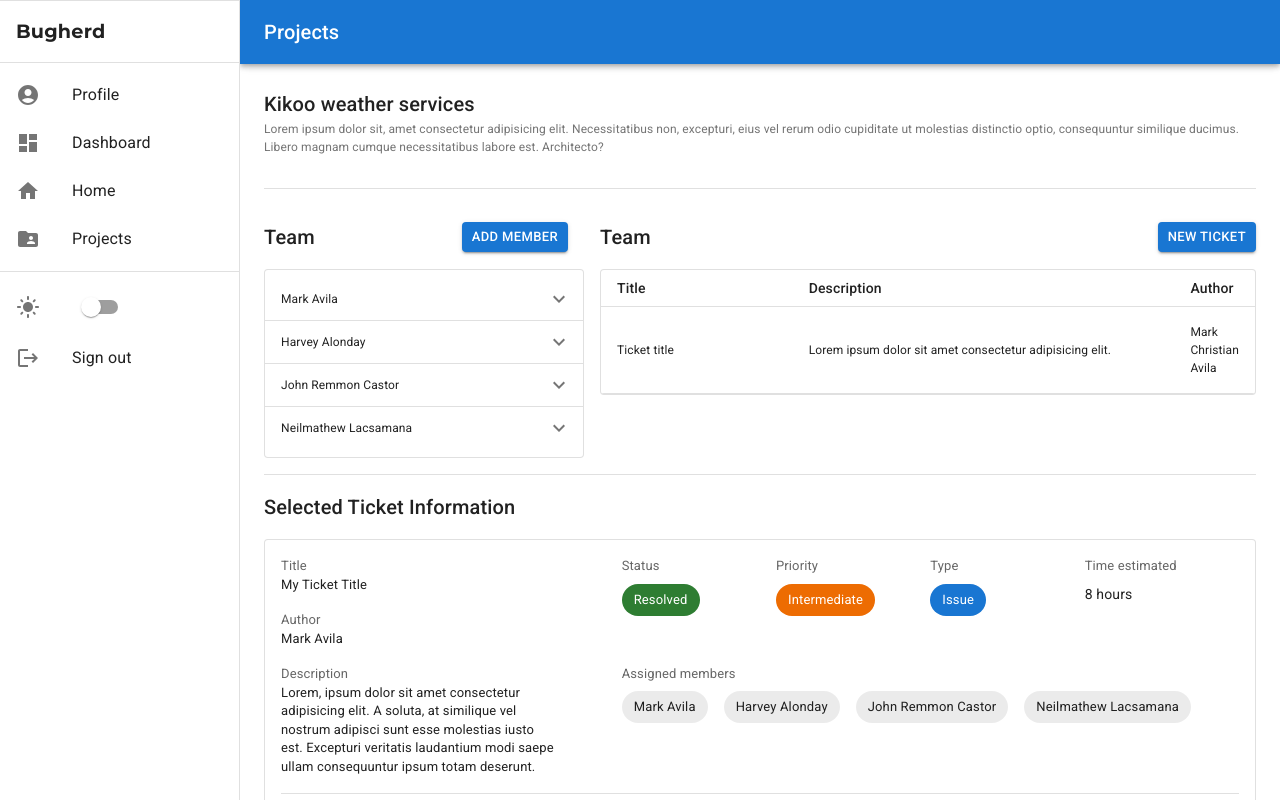
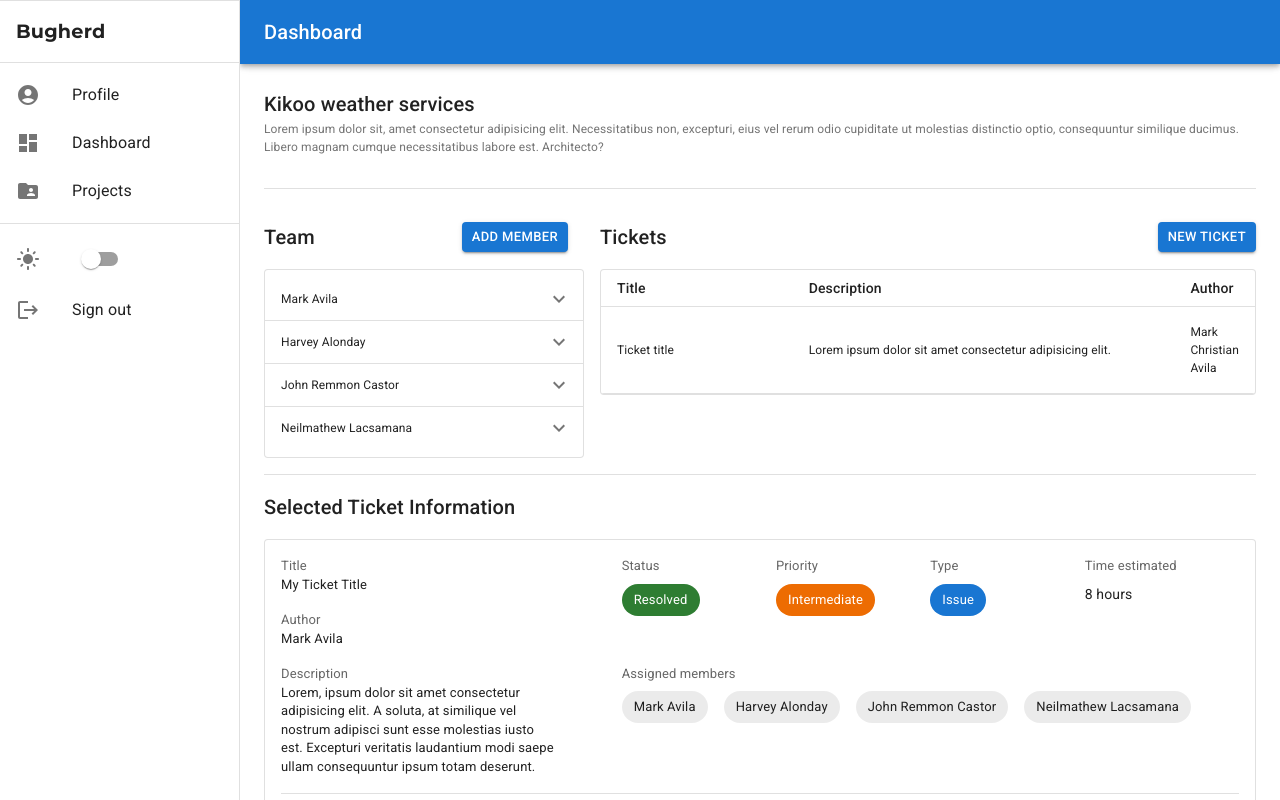
Before and after one commit to Mark-Avila/bugherd_frontend, a React (Vite) app: page /projects in a window 1280 px wide. Shown: the top 800 px of the page. Built offline with nearby package versions, Linux system fonts and the light colour scheme.

Commit message:
refactor: seperated nav/drawer component to toplevel

```diff
--- a/src/App.tsx
+++ b/src/App.tsx
@@ -1,8 +1,18 @@
 import { Route, Routes } from "react-router-dom";
 import { Dashboard, Landing, Projects } from "./screens";
-import { createTheme } from "@mui/material";
+import {
+  AppBar,
+  Box,
+  CssBaseline,
+  IconButton,
+  Toolbar,
+  Typography,
+  createTheme,
+} from "@mui/material";
 import { useState, useMemo, createContext } from "react";
 import { ThemeProvider } from "@emotion/react";
+import { Menu } from "@mui/icons-material";
+import { PageDrawer } from "./components";
 
 interface IColorModeContext {
   mode: "light" | "dark";
@@ -14,7 +24,10 @@ export const ColorModeContext = createContext<IColorModeContext>({
   toggle: { toggleColorMode: () => {} },
 });
 
+const DRAWER_WIDTH = 240;
+
 function App() {
+  const [mobileOpen, setMobileOpen] = useState(false);
   const [mode, setMode] = useState<"light" | "dark">("light");
   const colorMode = useMemo(
     () => ({
@@ -35,6 +48,8 @@ function App() {
     [mode]
   );
 
+  const handleDrawerToggle = () => setMobileOpen((prev) => !prev);
+
   const ColorMode: IColorModeContext = {
     mode: mode,
     toggle: colorMode,
@@ -43,11 +58,47 @@ function App() {
   return (
     <ColorModeContext.Provider value={ColorMode}>
       <ThemeProvider theme={theme}>
-        <Routes>
-          <Route path="/" element={<Landing />} />
-          <Route path="/dashboard" element={<Dashboard />} />
-          <Route path="/projects" element={<Projects />} />
-        </Routes>
+        <Box sx={{ display: "flex", width: "100%" }}>
+          <CssBaseline />
+          <AppBar
+            position="fixed"
+            sx={{
+              width: { lg: `calc(100% - ${DRAWER_WIDTH}px)` },
+              ml: { lg: `${DRAWER_WIDTH}px` },
+            }}
+          >
+            <Toolbar>
+              <IconButton
+                color="inherit"
+                aria-label="open drawer"
+                edge="start"
+                onClick={handleDrawerToggle}
+                sx={{ mr: 2, display: { lg: "none" } }}
+              >
+                <Menu />
+              </IconButton>
+              <Typography variant="h6" noWrap component="div">
+                Dashboard
+              </Typography>
+            </Toolbar>
+          </AppBar>
+          <Box
+            component="nav"
+            sx={{ width: { lg: DRAWER_WIDTH }, flexShrink: { sm: 0 } }}
+            aria-label="navigation-bar"
+          >
+            <PageDrawer
+              onClose={handleDrawerToggle}
+              open={mobileOpen}
+              width={DRAWER_WIDTH}
+            />
+          </Box>
+          <Routes>
+            <Route path="/" element={<Landing />} />
+            <Route path="/dashboard" element={<Dashboard />} />
+            <Route path="/projects" element={<Projects />} />
+          </Routes>
+        </Box>
       </ThemeProvider>
     </ColorModeContext.Provider>
   );
--- a/src/components/stateless/PageDrawer.tsx
+++ b/src/components/stateless/PageDrawer.tsx
@@ -5,7 +5,6 @@ import {
   DarkMode,
   Dashboard,
   FolderShared,
-  Home,
   LightMode,
   Logout,
 } from "@mui/icons-material";
@@ -22,6 +21,7 @@ import {
 } from "@mui/material";
 import { useContext } from "react";
 import { ColorModeContext } from "../../App";
+import { useNavigate } from "react-router-dom";
 
 interface IDrawerItem {
   text: string;
@@ -100,23 +100,21 @@ interface Props {
 }
 
 function PageDrawer({ open, onClose, width }: Props) {
-  const handleOnItemClick = () => {};
+  const navigate = useNavigate();
+  const handleOnItemClick = (to: string) => {
+    navigate(to);
+  };
 
   const NavItems: IDrawerItem[] = [
     {
       text: "Dashboard",
       icon: <Dashboard />,
-      onClick: handleOnItemClick,
-    },
-    {
-      text: "Home",
-      icon: <Home />,
-      onClick: handleOnItemClick,
+      onClick: () => handleOnItemClick("/dashboard"),
     },
     {
       text: "Projects",
       icon: <FolderShared />,
-      onClick: handleOnItemClick,
+      onClick: () => handleOnItemClick("/projects"),
     },
   ];
 
--- a/src/screens/Dashboard.tsx
+++ b/src/screens/Dashboard.tsx
@@ -1,59 +1,11 @@
-import * as React from "react";
 import "chart.js/auto";
-import {
-  AppBar,
-  Box,
-  CssBaseline,
-  IconButton,
-  Toolbar,
-  Typography,
-  Grid,
-} from "@mui/material";
-import MenuIcon from "@mui/icons-material/Menu";
-import { DataCard, DataTable, PageDrawer } from "../components";
+import { Box, Toolbar, Grid } from "@mui/material";
+import { DataCard, DataTable } from "../components";
 
 const DRAWER_WIDTH = 240;
 
 export default function Dashboard() {
-  const [mobileOpen, setMobileOpen] = React.useState(false);
-  const handleDrawerToggle = () => setMobileOpen((prev) => !prev);
-
   return (
-    <Box sx={{ display: "flex", width: "100%" }}>
-      <CssBaseline />
-      <AppBar
-        position="fixed"
-        sx={{
-          width: { lg: `calc(100% - ${DRAWER_WIDTH}px)` },
-          ml: { lg: `${DRAWER_WIDTH}px` },
-        }}
-      >
-        <Toolbar>
-          <IconButton
-            color="inherit"
-            aria-label="open drawer"
-            edge="start"
-            onClick={handleDrawerToggle}
-            sx={{ mr: 2, display: { lg: "none" } }}
-          >
-            <MenuIcon />
-          </IconButton>
-          <Typography variant="h6" noWrap component="div">
-            Dashboard
-          </Typography>
-        </Toolbar>
-      </AppBar>
-      <Box
-        component="nav"
-        sx={{ width: { lg: DRAWER_WIDTH }, flexShrink: { sm: 0 } }}
-        aria-label="navigation-bar"
-      >
-        <PageDrawer
-          onClose={handleDrawerToggle}
-          open={mobileOpen}
-          width={DRAWER_WIDTH}
-        />
-      </Box>
     <Box
       component="main"
       sx={{
@@ -110,6 +62,5 @@ export default function Dashboard() {
         <DataTable />
       </Box>
     </Box>
-    </Box>
   );
 }
--- a/src/screens/Projects.tsx
+++ b/src/screens/Projects.tsx
@@ -1,65 +1,16 @@
-import { Menu } from "@mui/icons-material";
+import { Box, Button, Divider, Grid, Toolbar } from "@mui/material";
 import {
-  AppBar,
-  Box,
-  Button,
-  CssBaseline,
-  Divider,
-  Grid,
-  IconButton,
-  Toolbar,
-  Typography,
-} from "@mui/material";
-import {
-  PageDrawer,
   ProjectHeader,
   ProjectTeamList,
   ProjectTicketInfo,
   ProjectTicketList,
 } from "../components";
-import { useState } from "react";
 import PageSection from "../components/stateless/PageSection";
 
 const DRAWER_WIDTH = 240;
 
 function Projects() {
-  const [mobileOpen, setMobileOpen] = useState(false);
-  const handleDrawerToggle = () => setMobileOpen((prev) => !prev);
-
   return (
-    <Box sx={{ display: "flex", width: "100%" }}>
-      <CssBaseline />
-      <AppBar
-        position="fixed"
-        sx={{
-          width: { lg: `calc(100% - ${DRAWER_WIDTH}px)` },
-          ml: { lg: `${DRAWER_WIDTH}px` },
-        }}
-      >
-        <Toolbar>
-          <IconButton
-            color="inherit"
-            aria-label="open drawer"
-            edge="start"
-            onClick={handleDrawerToggle}
-            sx={{ mr: 2, display: { lg: "none" } }}
-          >
-            <Menu />
-          </IconButton>
-          <Typography variant="h6">Projects</Typography>
-        </Toolbar>
-      </AppBar>
-      <Box
-        component="nav"
-        sx={{ width: { lg: DRAWER_WIDTH }, flexShrink: { sm: 0 } }}
-        aria-label="navigation-bar"
-      >
-        <PageDrawer
-          onClose={handleDrawerToggle}
-          open={mobileOpen}
-          width={DRAWER_WIDTH}
-        />
-      </Box>
     <Box
       component="main"
       sx={{
@@ -83,11 +34,7 @@ function Projects() {
           <PageSection
             title="Team"
             action={
-                <Button
-                  sx={{ marginRight: 2 }}
-                  variant="contained"
-                  size="small"
-                >
+              <Button sx={{ marginRight: 2 }} variant="contained" size="small">
                 Add member
               </Button>
             }
@@ -97,7 +44,7 @@ function Projects() {
         </Grid>
         <Grid item xs={12} lg={8}>
           <PageSection
-              title="Team"
+            title="Tickets"
             action={
               <Button variant="contained" size="small">
                 New ticket
@@ -114,7 +61,6 @@ function Projects() {
         <ProjectTicketInfo />
       </PageSection>
     </Box>
-    </Box>
   );
 }
 
```
Lines whose indentation alone changed are shown as unchanged.
